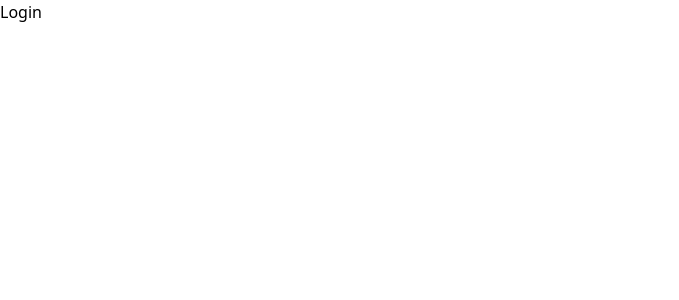
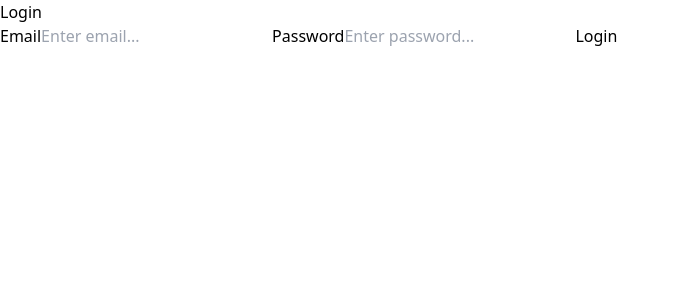
Before and after one commit to camillegonzales/mern-coffee-review, a React (Create React App) app in the folder client/: page /login in a window 1280 px wide. Shown: the top 300 px of the page, without its empty margins (0-679 px from the left). Built offline with nearby package versions, Linux system fonts and the light colour scheme.

Commit message:
render login form

```diff
--- a/client/src/App.js
+++ b/client/src/App.js
@@ -1,6 +1,8 @@
 import { BrowserRouter, Routes, Route } from "react-router-dom";
-import Login from "./components/forms/Login";
+import './App.css';
+import Login from "./components/Forms/Login";
 import HomePage from "./components/HomePage";
+
 
 function App() {
   return (
--- a/client/src/components/Forms/Login.js
+++ b/client/src/components/Forms/Login.js
@@ -1,9 +1,14 @@
-import React from "react";
-
 const Login = () => {
   return (
     <div>
-      Login
+        <h1>Login</h1>
+        <form>
+            <label>Email</label>
+            <input type='email' placeholder='Enter email...' />
+            <label>Password</label>
+            <input type='password' placeholder='Enter password...' />
+            <button type='submit'>Login</button>
+        </form>
     </div>
   );
 };
--- /dev/null
+++ b/client/src/components/Header.js
@@ -0,0 +1,11 @@
+import React from "react";
+
+const Header = () => {
+  return (
+    <div>
+      Header
+    </div>
+  );
+}
+
+export default Header;
```
Also changed, not shown: client/src/components/Forms/Register.js (added), 1 other file (tests, documents, lock files or other folders).
